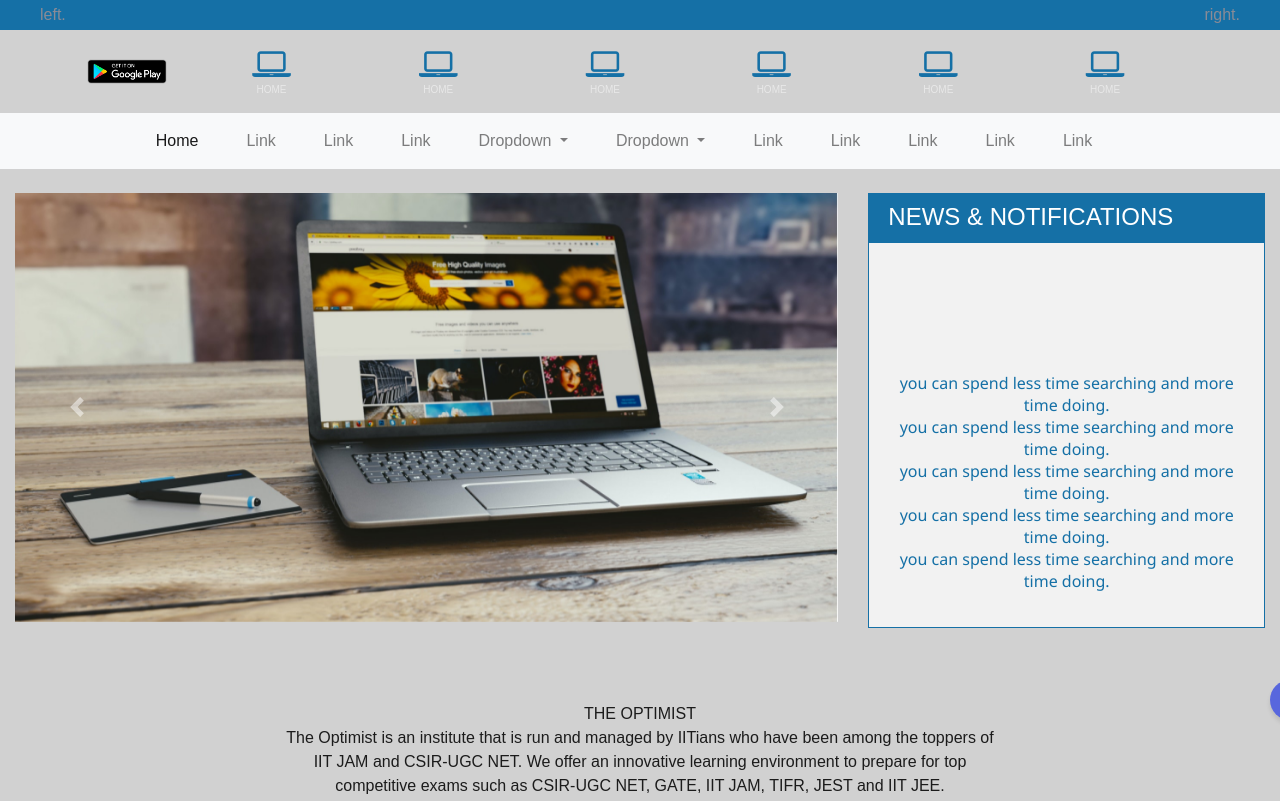
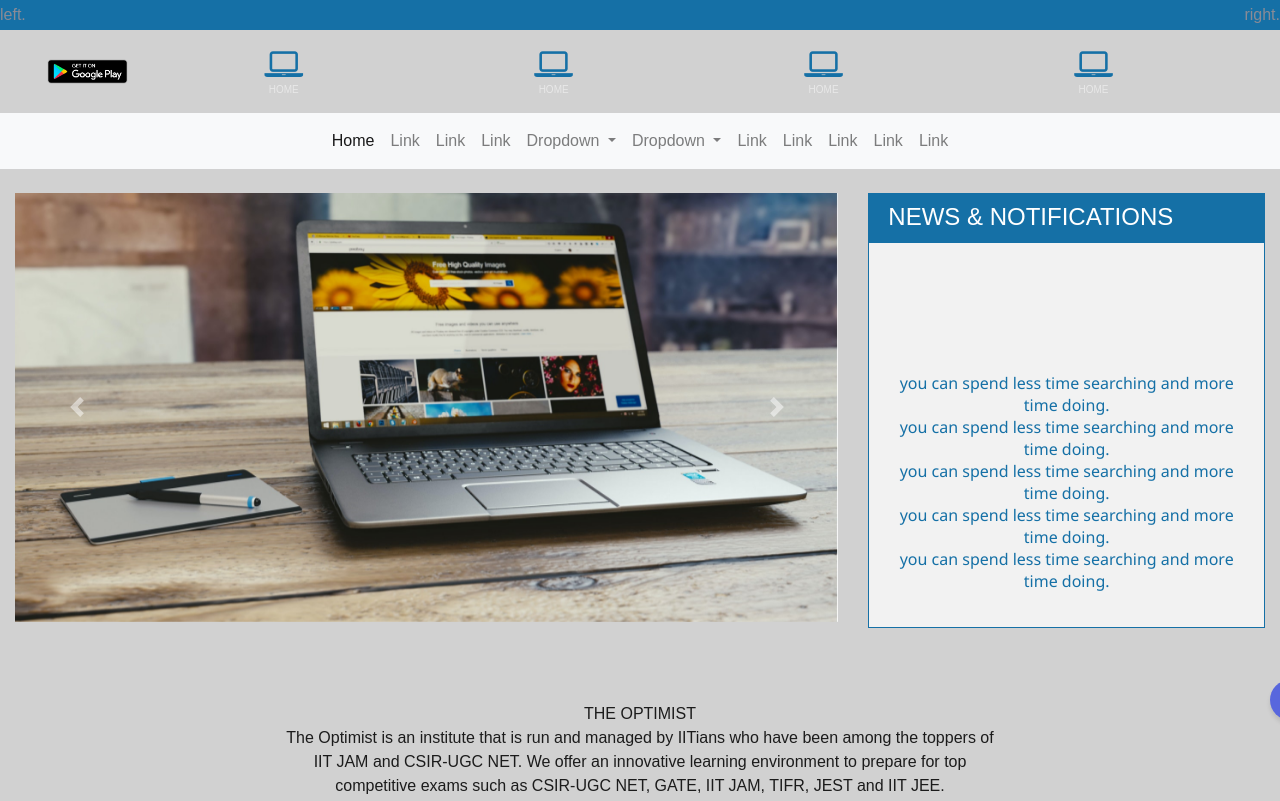
Before and after one commit to ShravanMeena/online-study-demo, a plain HTML site: page index.html in a window 1280 px wide. Shown: the top 801 px of the page. Drawn offline with nearby package versions, Linux system fonts and the light colour scheme.

Commit message:
Add files via upload

```diff
--- a/index.html
+++ b/index.html
@@ -456,14 +456,9 @@ body {
 }
 .alignleft {
 	float: left;
-    margin-left:40px;
 }
 .alignright {
     float: right;
-    margin-right: 40px;
-}
-.main-nav .nav-link{
-    margin-right: 32px;
 }
 .carousel-indicators li { visibility: hidden; }
 
@@ -509,18 +504,7 @@ body {
                                 <span class="d-none d-sm-inline">home</span>
                             </a>
                         </li>
-                        <li class="nav-item">
-                            <a href="#" class="nav-link d-flex flex-column">
-                                <i class="fa fa-laptop"></i>
-                                <span class="d-none d-sm-inline">home</span>
-                            </a>
-                        </li>
-                        <li class="nav-item">
-                            <a href="#" class="nav-link d-flex flex-column">
-                                <i class="fa fa-laptop"></i>
-                                <span class="d-none d-sm-inline">home</span>
-                            </a>
-                        </li>
+
                         </ul>
                     </div>
                 </nav>
```
